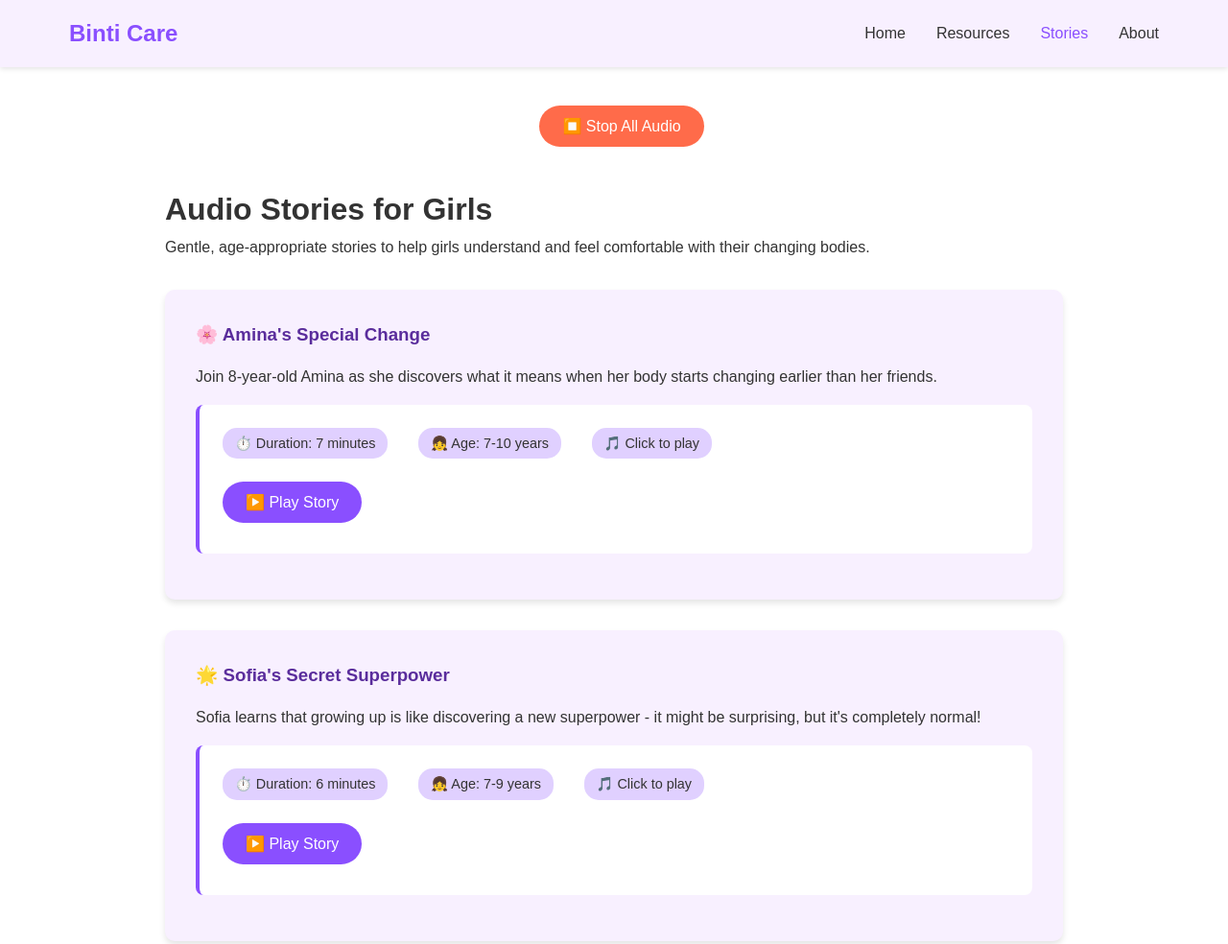
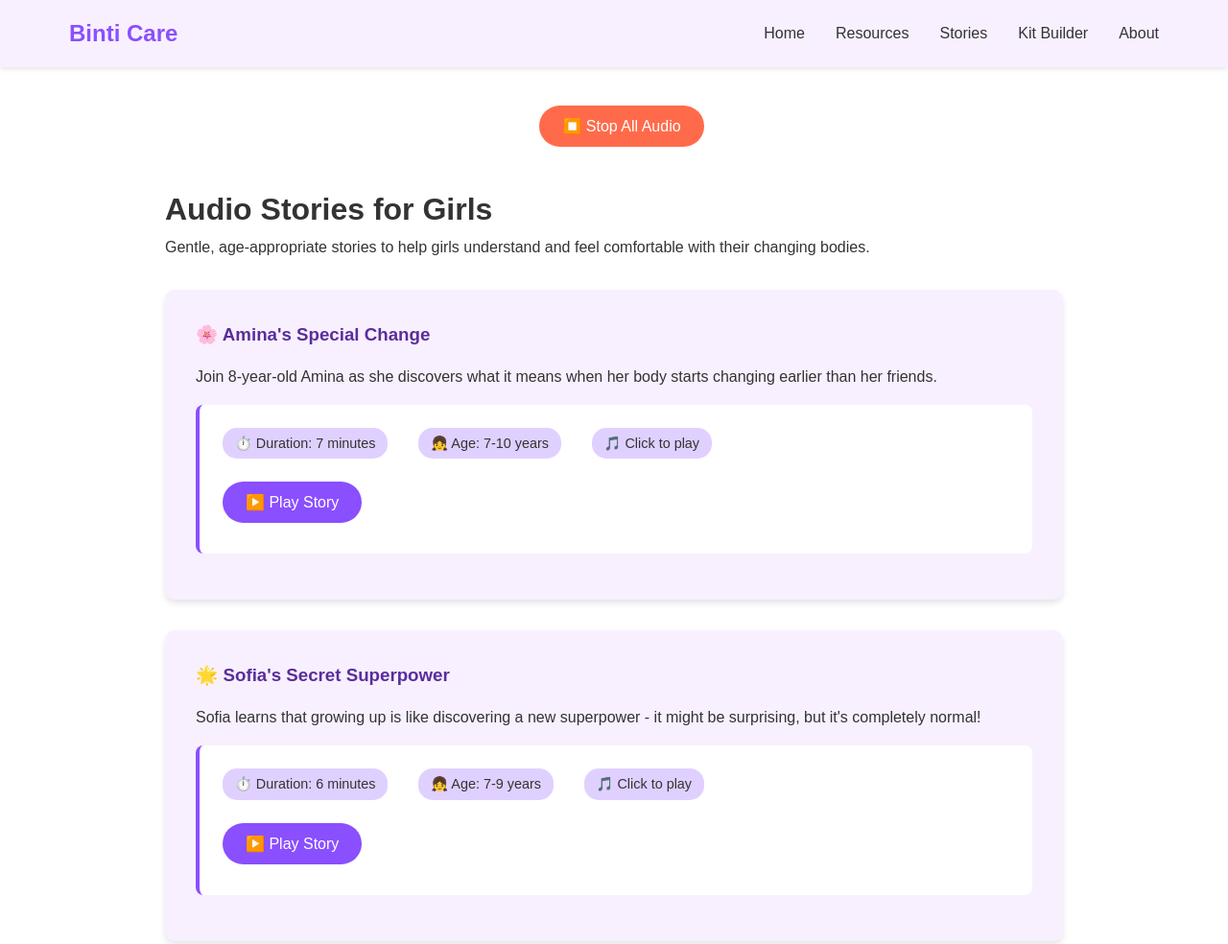
Before and after one commit to reyane-awuor/binti-care, a plain HTML site: page stories.html in a window 1280 px wide. Shown: the top 984 px of the page at 96% size. Drawn offline with Linux system fonts and the light colour scheme.

Commit message:
Update stories.html

```diff
--- a/stories.html
+++ b/stories.html
@@ -89,7 +89,8 @@
         <ul>
             <li><a href="../index.html">Home</a></li>
             <li><a href="resources.html">Resources</a></li>
-                <li><a href="stories.html" style="color: #8a4fff;">Stories</a></li>
+            <li><a href="stories.html">Stories</a></li>
+            <li><a href="kit-builder.html">Kit Builder</a></li>
             <li><a href="about.html">About</a></li>
         </ul>
     </nav>
@@ -221,7 +222,7 @@
                 currentBtn.style.background = '#5a2d9c';
             };
 
-            // Play the audio
+
             currentAudio.play();
         }
 
```
Lines whose indentation alone changed are shown as unchanged.
